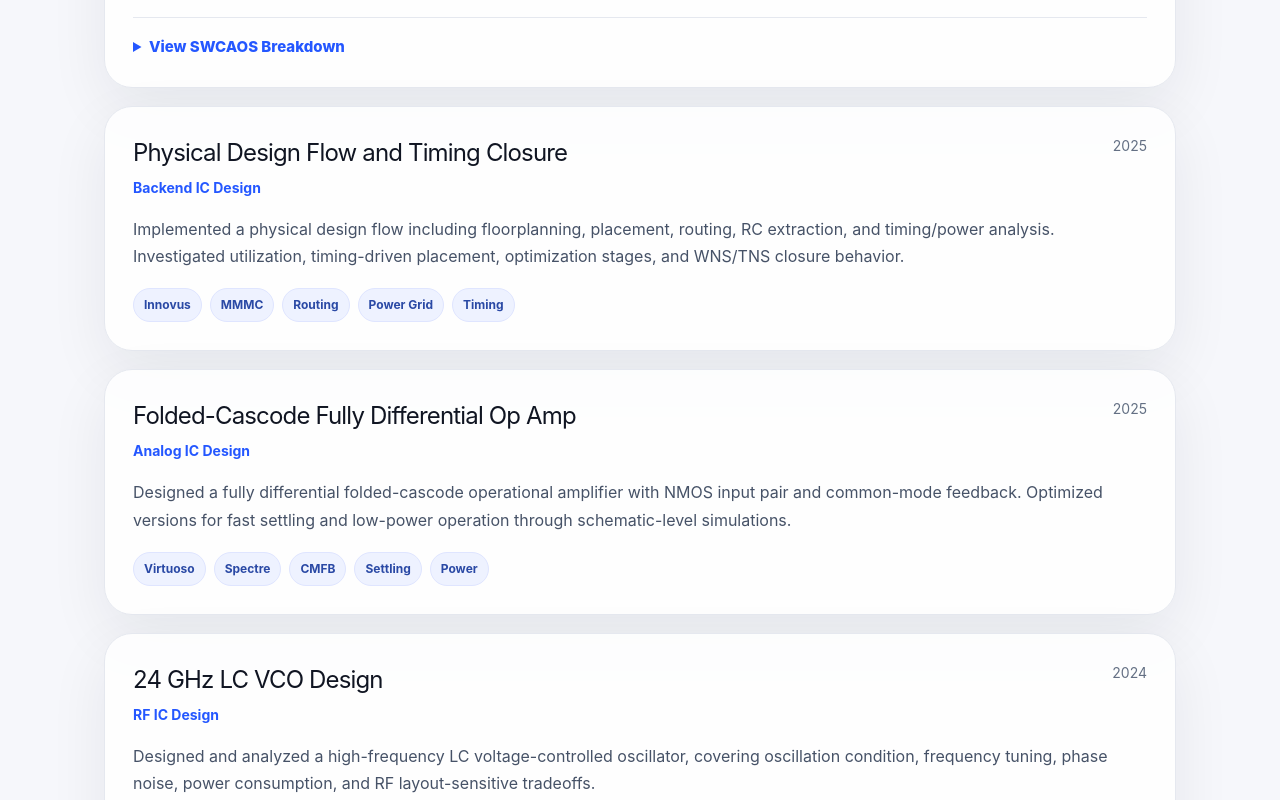
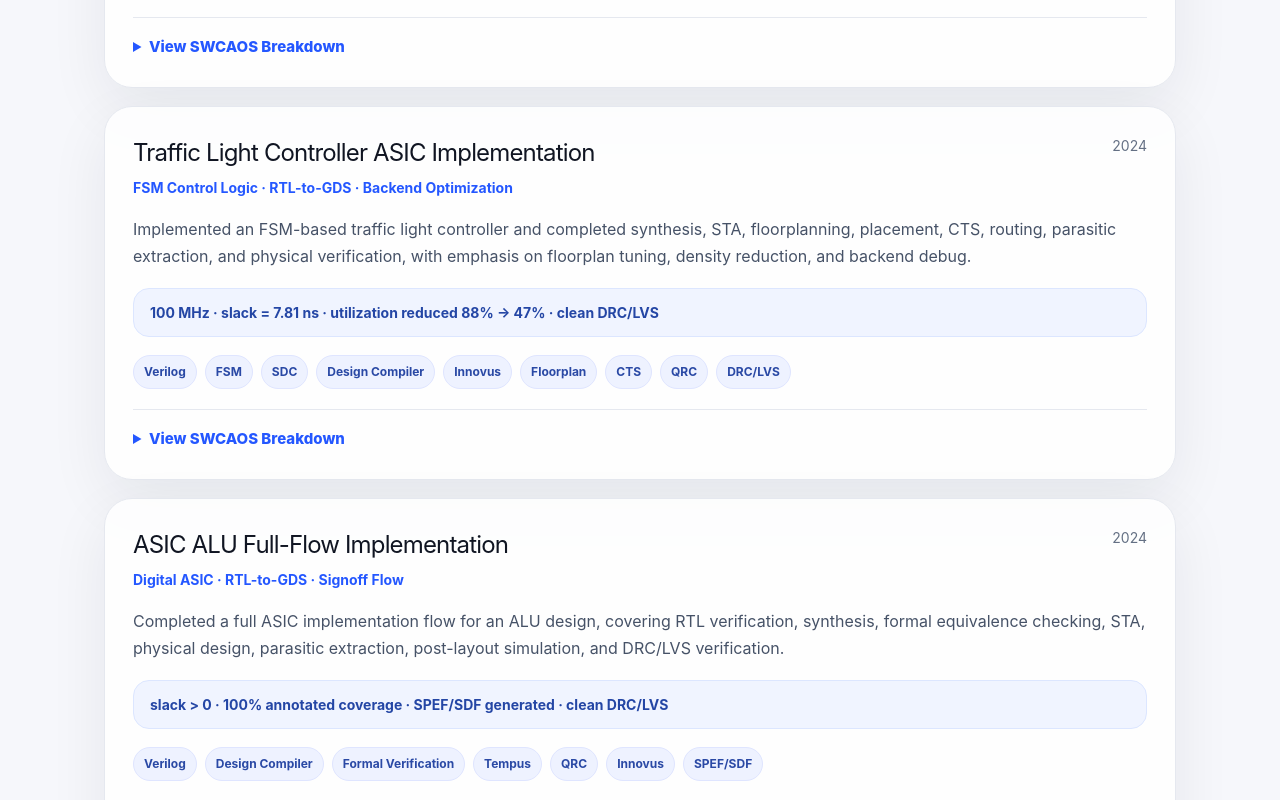
Before and after one commit to yimeng0330/portfolio-site, a React (Vite) app: page / in a window 1280 px wide. Shown: the part 1600-2400 px from the top of the page. Built offline with nearby package versions, Linux system fonts and the light colour scheme.

Commit message:
Update App.jsx

```diff
--- a/src/App.jsx
+++ b/src/App.jsx
@@ -38,12 +38,52 @@ const projects = [
     },
   },
   {
-    title: "Physical Design Flow and Timing Closure",
-    type: "Backend IC Design",
-    period: "2025",
-    tags: ["Innovus", "MMMC", "Routing", "Power Grid", "Timing"],
+    title: "Traffic Light Controller ASIC Implementation",
+    type: "FSM Control Logic · RTL-to-GDS · Backend Optimization",
+    period: "2024",
+    tags: ["Verilog", "FSM", "SDC", "Design Compiler", "Innovus", "Floorplan", "CTS", "QRC", "DRC/LVS"],
+    metrics:
+      "100 MHz · slack = 7.81 ns · utilization reduced 88% → 47% · clean DRC/LVS",
     description:
-      "Implemented a physical design flow including floorplanning, placement, routing, RC extraction, and timing/power analysis. Investigated utilization, timing-driven placement, optimization stages, and WNS/TNS closure behavior.",
+      "Implemented an FSM-based traffic light controller and completed synthesis, STA, floorplanning, placement, CTS, routing, parasitic extraction, and physical verification, with emphasis on floorplan tuning, density reduction, and backend debug.",
+    swcaos: {
+      situation:
+        "Designed and implemented an FSM-based traffic light controller and completed full ASIC backend flow including synthesis, placement, routing, and physical verification under realistic timing constraints.",
+      what:
+        "Developed RTL and testbench for traffic control logic, created SDC constraints for 100 MHz clock, I/O delay, fanout, load, and transition, and executed synthesis, STA, Innovus physical implementation, QRC extraction, and DRC/LVS verification.",
+      challenge:
+        "The initial floorplan produced ~88% utilization, creating severe congestion and unrealistic layout density. Pin Guide, Endcap, and WellTap insertion were also difficult due to mismatch between design size, row structure, and default tool settings.",
+      action:
+        "Manually optimized pin placement, adjusted floorplan dimensions beyond the default auto-generated size, customized WellTap insertion with row spacing of 20 and offset of 15, tuned power stripe and WellTap placement, and iteratively refined placement/routing to improve routability and power grid quality.",
+      outcome:
+        "Reduced chip utilization from 88% to ~47%, significantly improving routability and layout feasibility. Achieved clean timing closure with slack = 7.81 ns, completed route and parasitic extraction, and passed DRC/LVS verification.",
+      significance:
+        "Demonstrated practical backend debug ability beyond simply running the flow, especially in congestion analysis, floorplan tuning, WellTap/Endcap handling, power grid planning, and understanding how physical constraints affect timing and routing.",
+    },
+  },
+  {
+    title: "ASIC ALU Full-Flow Implementation",
+    type: "Digital ASIC · RTL-to-GDS · Signoff Flow",
+    period: "2024",
+    tags: ["Verilog", "Design Compiler", "Formal Verification", "Tempus", "QRC", "Innovus", "SPEF/SDF"],
+    metrics:
+      "slack > 0 · 100% annotated coverage · SPEF/SDF generated · clean DRC/LVS",
+    description:
+      "Completed a full ASIC implementation flow for an ALU design, covering RTL verification, synthesis, formal equivalence checking, STA, physical design, parasitic extraction, post-layout simulation, and DRC/LVS verification.",
+    swcaos: {
+      situation:
+        "Completed a full ASIC design project based on an Arithmetic Logic Unit as part of a digital IC design course, covering the complete RTL-to-GDSII implementation flow.",
+      what:
+        "Designed ALU RTL and verification testbench, performed synthesis using Design Compiler, developed SDC constraints, conducted STA and formal verification, executed physical design in Innovus, and completed QRC extraction and DRC/LVS checks.",
+      challenge:
+        "Needed to ensure timing closure across synthesis and post-route stages, maintain equivalence between RTL, synthesized netlist, and routed netlist, and account for parasitic-induced timing changes after extraction.",
+      action:
+        "Built SDC constraints, optimized slack during synthesis, used R2G and G2G formal verification, performed QRC and Tempus timing analysis, generated setup/hold/DRV/noise reports, and debugged physical verification issues.",
+      outcome:
+        "Achieved positive slack, 100% annotated net coverage in post-layout timing analysis, generated SPEF/SDF files for accurate post-layout simulation, and passed DRC/LVS verification.",
+      significance:
+        "Demonstrated end-to-end RTL-to-GDSII capability and built practical understanding of timing closure, physical effects, and backend signoff using industry-style EDA tools.",
+    },
   },
   {
     title: "Folded-Cascode Fully Differential Op Amp",
@@ -89,12 +129,19 @@ const skills = [
   "Spectre",
   "Innovus",
   "Genus",
-  "Synopsys DC",
+  "Synopsys Design Compiler",
+  "Tempus",
+  "QRC",
   "Verilog",
   "Python",
   "Tcl",
   "Static Timing Analysis",
+  "SDC",
   "RTL-to-GDS",
+  "Floorplanning",
+  "CTS",
+  "Routing",
+  "DRC/LVS",
   "Analog IC",
   "RF IC",
   "TCAD",
@@ -628,7 +675,6 @@ export default function App() {
                 {project.swcaos && (
                   <details className="swcaos">
                     <summary>View SWCAOS Breakdown</summary>
-
                     {Object.entries(project.swcaos).map(([key, value]) => (
                       <div className="swcaos-item" key={key}>
                         <h4>{key.charAt(0).toUpperCase() + key.slice(1)}</h4>
```
